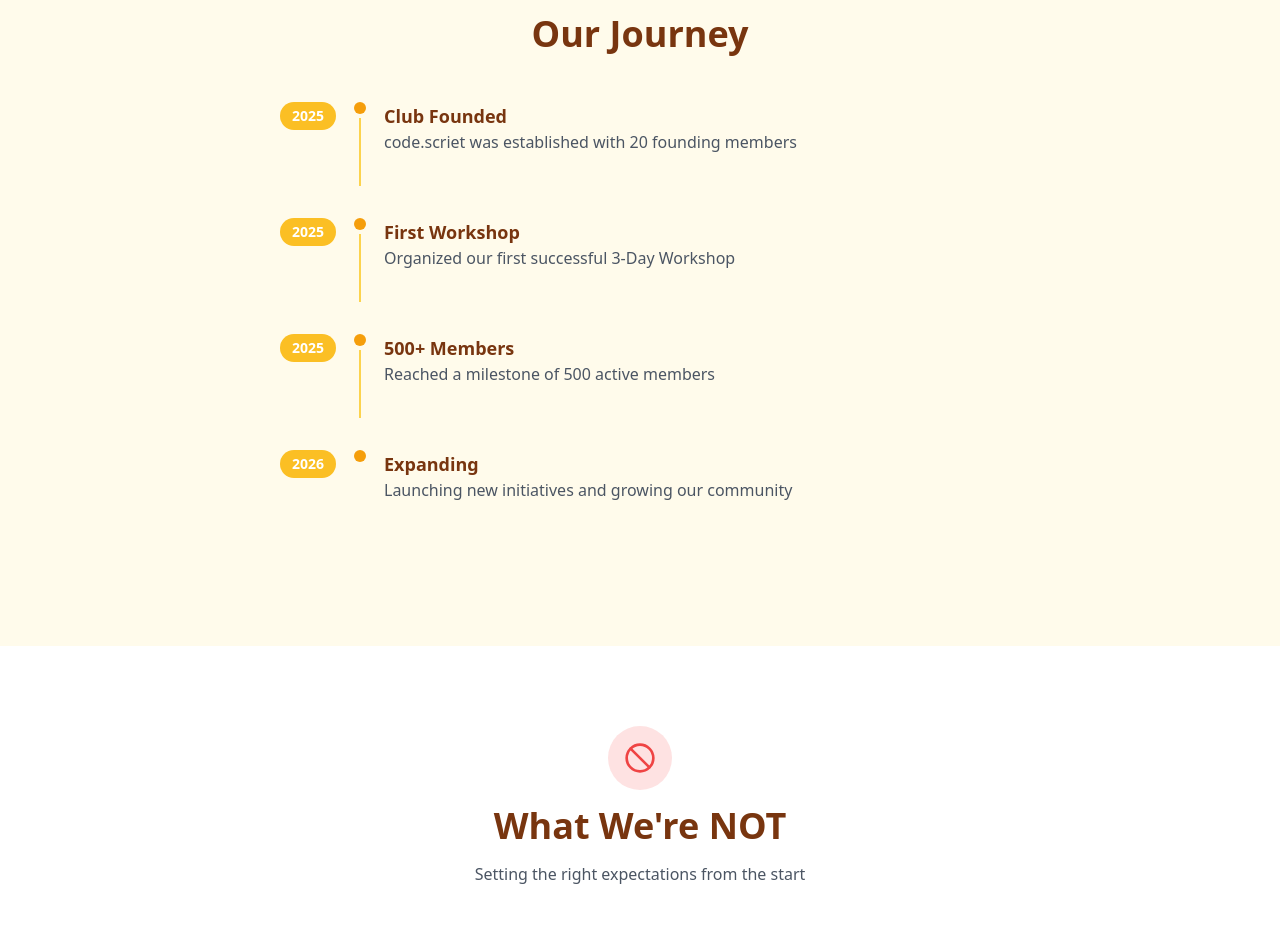
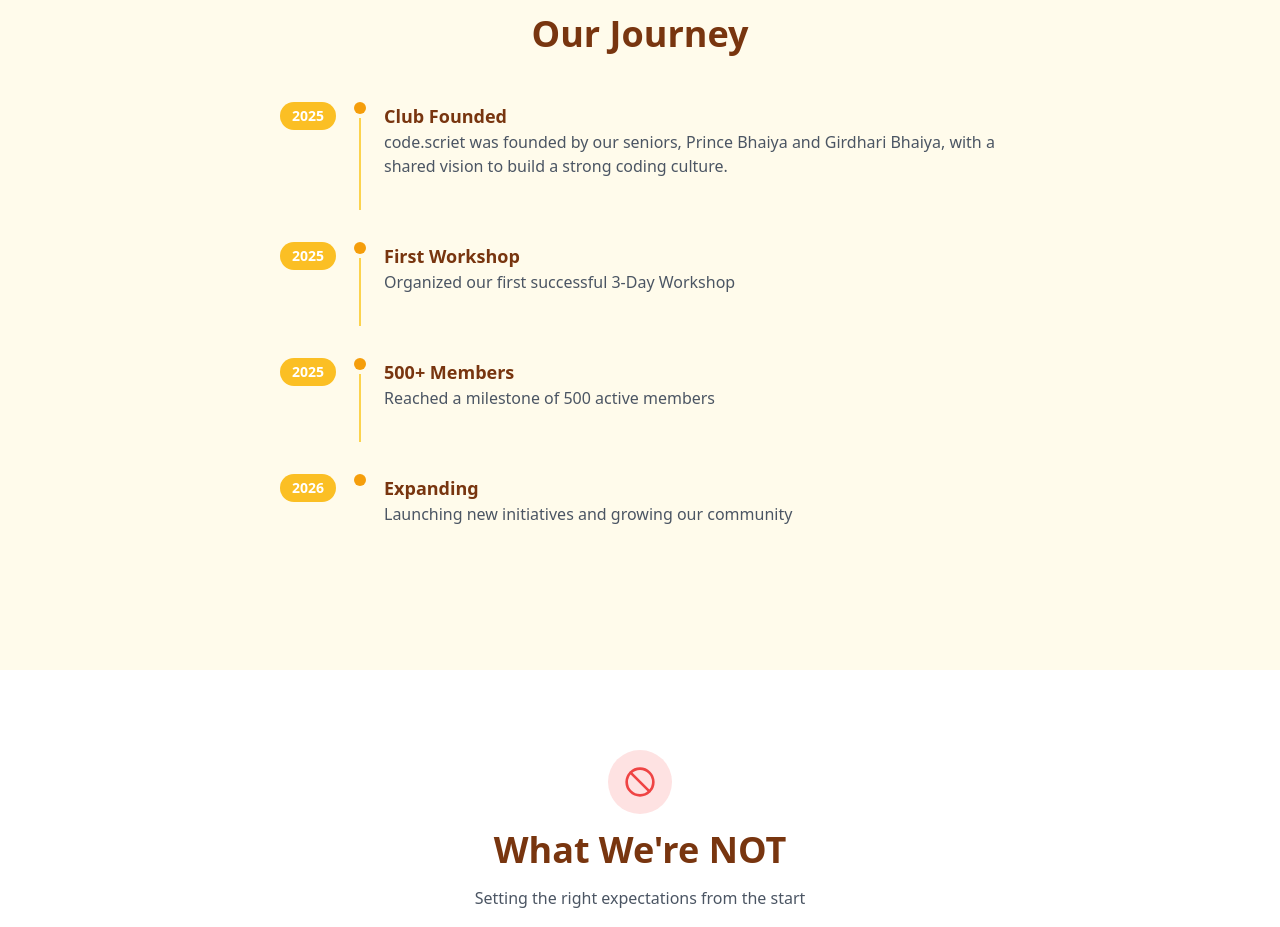
Before and after one commit to code-scriet/main_site, a React (Vite) app in the folder apps/web/: page /about in a window 1280 px wide. Shown: the part 1487-2414 px from the top of the page. Built offline with nearby package versions, Linux system fonts and the light colour scheme; no server answers.

Commit message:
Update on Club Founders Detail

```diff
--- a/apps/web/src/pages/AboutPage.tsx
+++ b/apps/web/src/pages/AboutPage.tsx
@@ -6,7 +6,7 @@ import { Target, Eye, History, Rocket, Ban, Code, Users, Trophy } from 'lucide-r
 
 export default function AboutPage() {
   const timeline = [
-    { year: '2025', title: 'Club Founded', description: 'code.scriet was established with 20 founding members' },
+    { year: '2025', title: 'Club Founded', description: 'code.scriet was founded by our seniors, Prince Bhaiya and Girdhari Bhaiya, with a shared vision to build a strong coding culture.' },
     { year: '2025', title: 'First Workshop', description: 'Organized our first successful 3-Day Workshop' },
     { year: '2025', title: '500+ Members', description: 'Reached a milestone of 500 active members' },
     { year: '2026', title: 'Expanding', description: 'Launching new initiatives and growing our community' },
```
